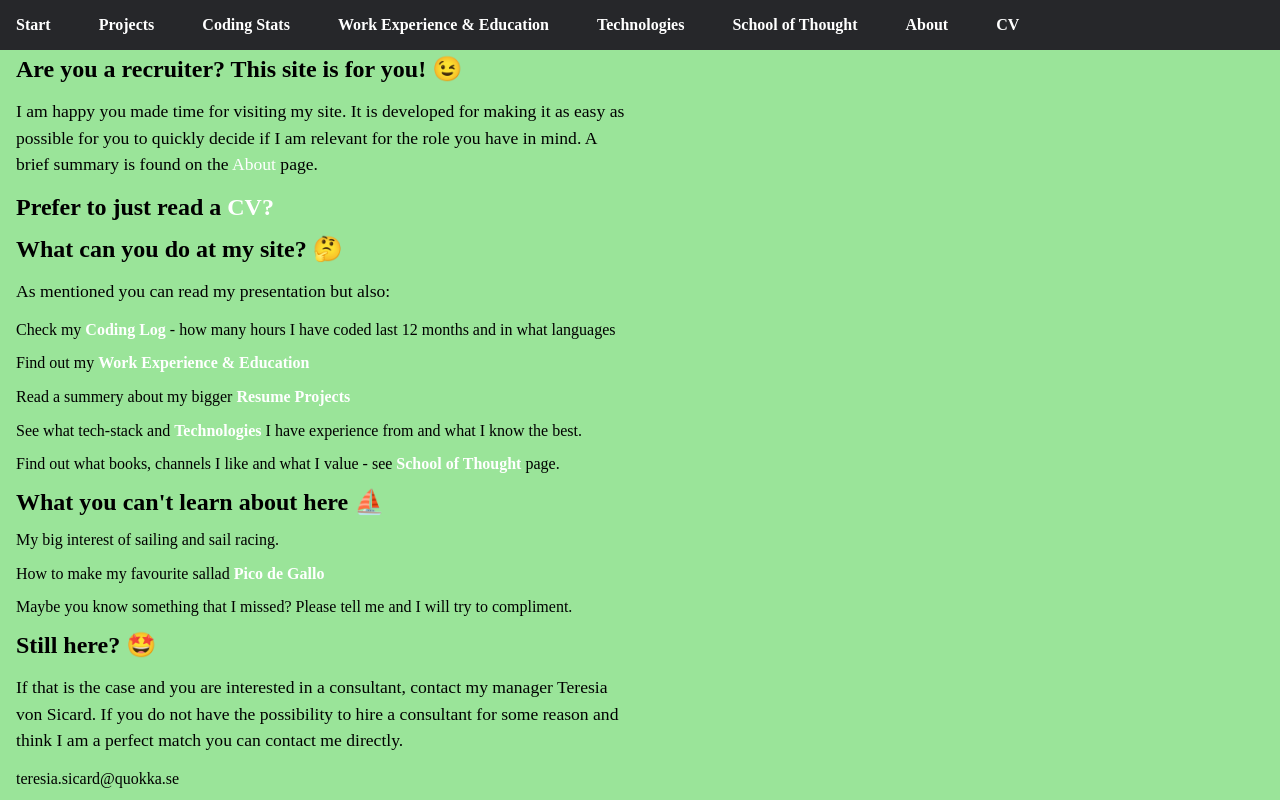
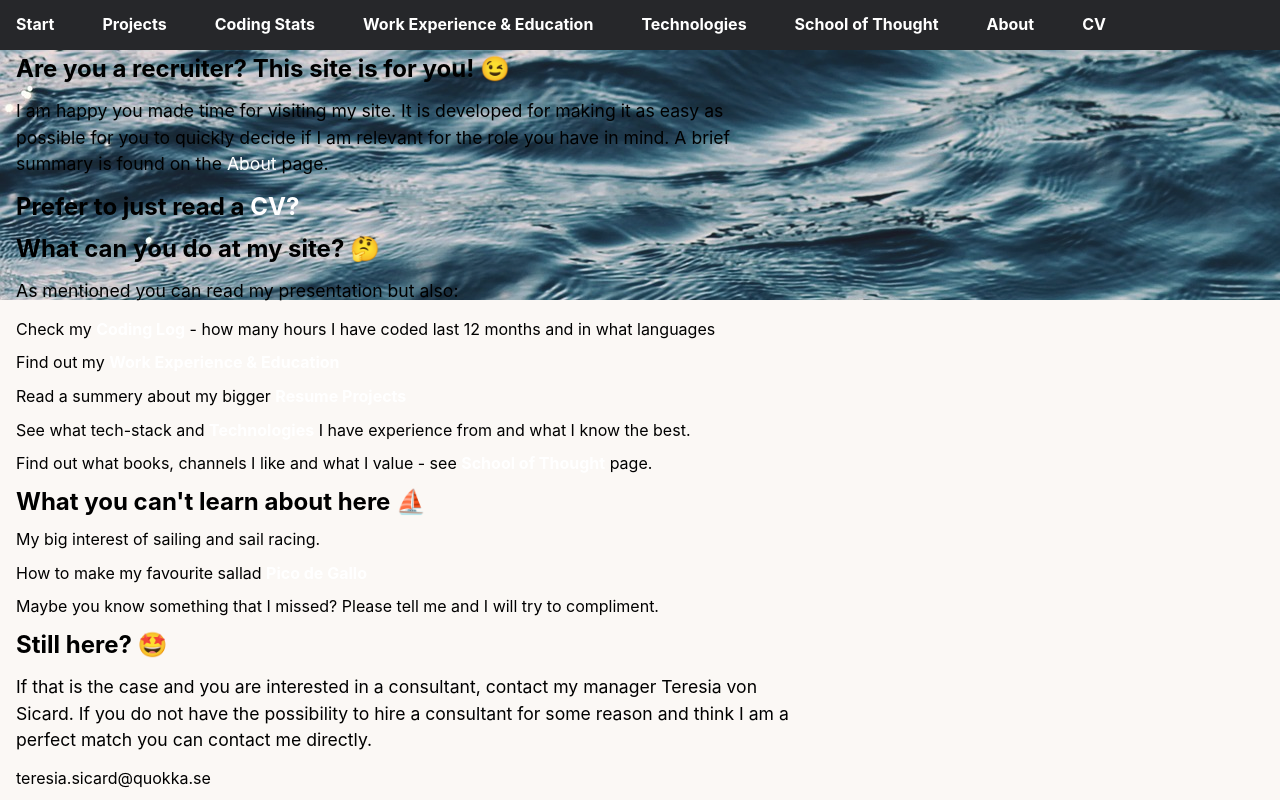
Before and after one commit to RobinAxelsson/personal-jam, a Next.js app: page / in a window 1280 px wide. Shown: the top 800 px of the page. Built offline with nearby package versions, Linux system fonts and the light colour scheme.

Commit message:
added background image

```diff
--- a/styles/globals.css
+++ b/styles/globals.css
@@ -82,16 +82,17 @@ figure {
 }
 */
 body {
-  /* background-color: var(--clr-bg);
+  background-color: var(--clr-bg);
   font-family: -apple-system, BlinkMacSystemFont, Segoe UI, Roboto, Oxygen, Ubuntu,
-    Cantarell, Fira Sans, Droid Sans, Helvetica Neue, sans-serif; */
-  /* display: flex;
+    Cantarell, Fira Sans, Droid Sans, Helvetica Neue, sans-serif;
+  display: flex;
   flex-direction: column;
-  min-height: 100vh; */
-  /* line-height: 1.5em;
-  align-items: center; */
+  /* min-height: 100vh; */
+  /* line-height: 1.5em; */
+  /* align-items: center; */
+  /* justify-content: center; */
 }
-/*
+
 .background-image {
   position: absolute;
   z-index: -1;
@@ -102,7 +103,7 @@ body {
   width: 100%;
   height: 300px;
 }
-*/
+
 
 
 ul {
```
